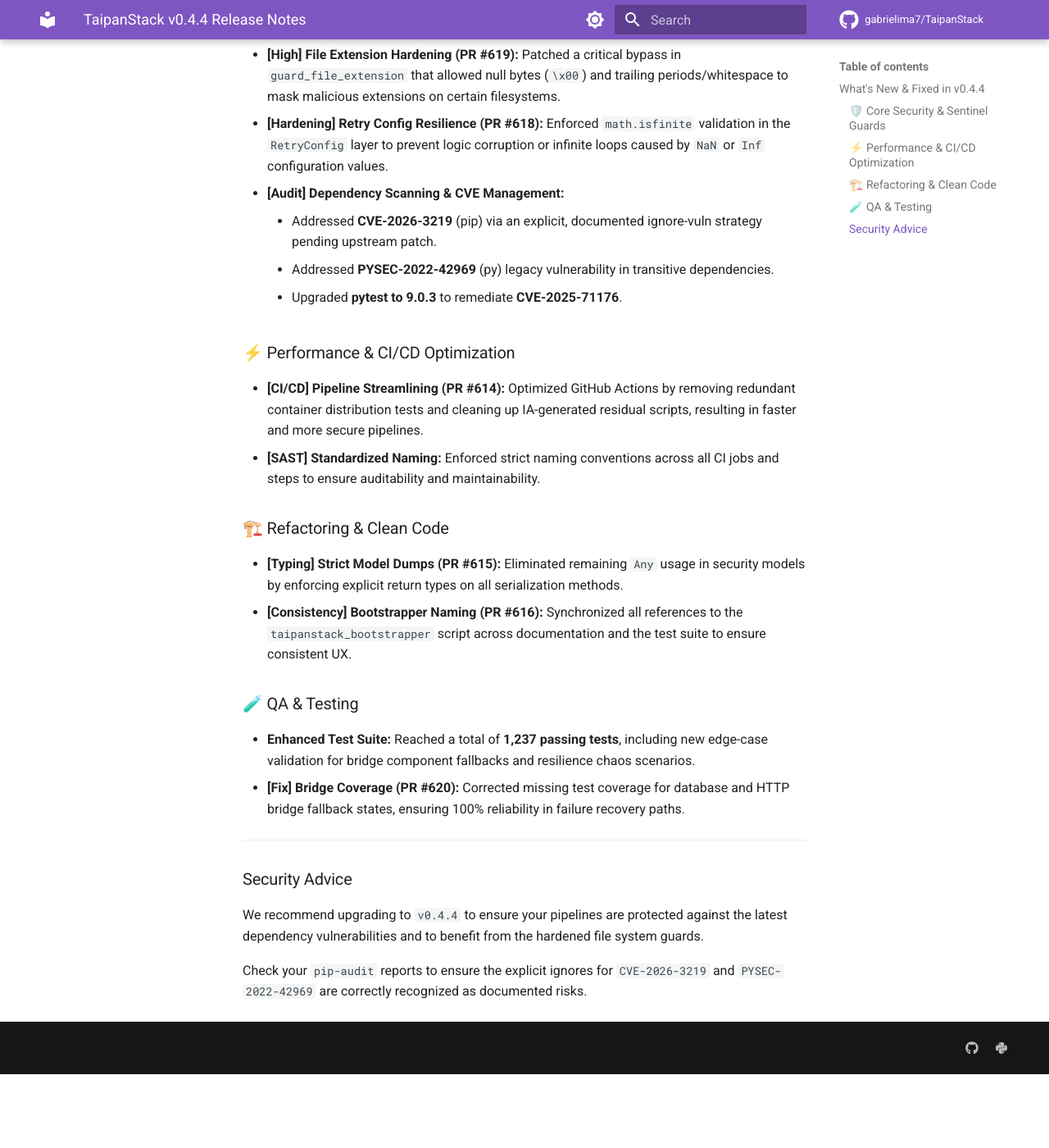
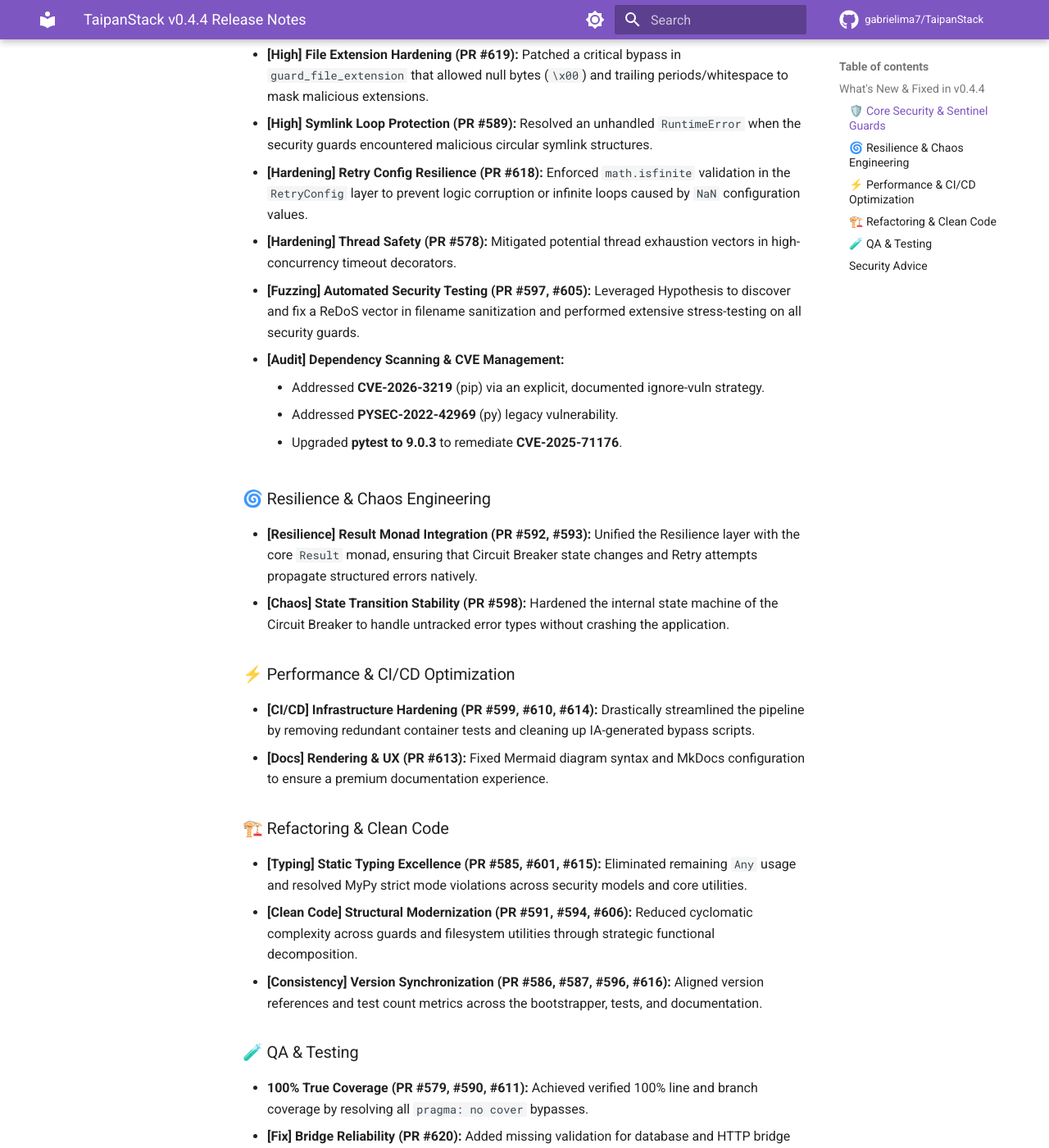
Before and after one commit to gabrielima7/TaipanStack, an MkDocs documentation site: the page built from docs/releases/v0.4.4.md, in a window 1280 px wide and 1400 px high, scrolled down 481 px. Shown: the whole window at 82% size. Built offline with MkDocs 1.6.1 and Material for MkDocs 9.7.7, drawn with Linux system fonts in a browser that asks for light colours; comment, search, counter and statistics services are not loaded; before the commit the page ends 1791 px from its top, so only the background shows below that; some of the changed text lies outside the part shown.

Commit message:
docs: complete v0.4.4 release notes with all merged PRs
- Integrated full PR list (20+) into CHANGELOG.md and release notes
- Categorized changes into Security, Resilience, Performance, Refactoring, and QA
- Verified PR numbers and descriptions against git history

```diff
--- a/docs/releases/v0.4.4.md
+++ b/docs/releases/v0.4.4.md
@@ -1,6 +1,6 @@
 # TaipanStack v0.4.4 Release Notes
 
-**TaipanStack v0.4.4** is a critical security hardening and maintenance release. This version addresses zero-day vulnerabilities in dependency management pipelines (including a critical `pip` vulnerability), hardens security guards against null-byte bypasses, and achieves a new milestone of **1,237 passing tests** with verified 100% code coverage.
+**TaipanStack v0.4.4** is a massive consolidation release focusing on security hardening, extreme resilience testing, and 100% verified quality. This version integrates over **20 Pull Requests** addressing advanced security bypasses, chaos stability, and static typing excellence, culminating in a new milestone of **1,237 passing tests**.
 
 See documentation at: [TaipanStack Dev Portal](../index.md).
 
@@ -9,28 +9,37 @@
 ## What's New & Fixed in v0.4.4
 
 ### 🛡️ Core Security & Sentinel Guards
-* **[High] File Extension Hardening (PR #619):** Patched a critical bypass in `guard_file_extension` that allowed null bytes (`\x00`) and trailing periods/whitespace to mask malicious extensions on certain filesystems.
-* **[Hardening] Retry Config Resilience (PR #618):** Enforced `math.isfinite` validation in the `RetryConfig` layer to prevent logic corruption or infinite loops caused by `NaN` or `Inf` configuration values.
+* **[High] File Extension Hardening (PR #619):** Patched a critical bypass in `guard_file_extension` that allowed null bytes (`\x00`) and trailing periods/whitespace to mask malicious extensions.
+* **[High] Symlink Loop Protection (PR #589):** Resolved an unhandled `RuntimeError` when the security guards encountered malicious circular symlink structures.
+* **[Hardening] Retry Config Resilience (PR #618):** Enforced `math.isfinite` validation in the `RetryConfig` layer to prevent logic corruption or infinite loops caused by `NaN` configuration values.
+* **[Hardening] Thread Safety (PR #578):** Mitigated potential thread exhaustion vectors in high-concurrency timeout decorators.
+* **[Fuzzing] Automated Security Testing (PR #597, #605):** Leveraged Hypothesis to discover and fix a ReDoS vector in filename sanitization and performed extensive stress-testing on all security guards.
 * **[Audit] Dependency Scanning & CVE Management:**
-    *   Addressed **CVE-2026-3219** (pip) via an explicit, documented ignore-vuln strategy pending upstream patch.
-    *   Addressed **PYSEC-2022-42969** (py) legacy vulnerability in transitive dependencies.
+    *   Addressed **CVE-2026-3219** (pip) via an explicit, documented ignore-vuln strategy.
+    *   Addressed **PYSEC-2022-42969** (py) legacy vulnerability.
     *   Upgraded **pytest to 9.0.3** to remediate **CVE-2025-71176**.
 
+### 🌀 Resilience & Chaos Engineering
+* **[Resilience] Result Monad Integration (PR #592, #593):** Unified the Resilience layer with the core `Result` monad, ensuring that Circuit Breaker state changes and Retry attempts propagate structured errors natively.
+* **[Chaos] State Transition Stability (PR #598):** Hardened the internal state machine of the Circuit Breaker to handle untracked error types without crashing the application.
+
 ### ⚡ Performance & CI/CD Optimization
-* **[CI/CD] Pipeline Streamlining (PR #614):** Optimized GitHub Actions by removing redundant container distribution tests and cleaning up IA-generated residual scripts, resulting in faster and more secure pipelines.
-* **[SAST] Standardized Naming:** Enforced strict naming conventions across all CI jobs and steps to ensure auditability and maintainability.
+* **[CI/CD] Infrastructure Hardening (PR #599, #610, #614):** Drastically streamlined the pipeline by removing redundant container tests and cleaning up IA-generated bypass scripts.
+* **[Docs] Rendering & UX (PR #613):** Fixed Mermaid diagram syntax and MkDocs configuration to ensure a premium documentation experience.
 
 ### 🏗️ Refactoring & Clean Code
-* **[Typing] Strict Model Dumps (PR #615):** Eliminated remaining `Any` usage in security models by enforcing explicit return types on all serialization methods.
-* **[Consistency] Bootstrapper Naming (PR #616):** Synchronized all references to the `taipanstack_bootstrapper` script across documentation and the test suite to ensure consistent UX.
+* **[Typing] Static Typing Excellence (PR #585, #601, #615):** Eliminated remaining `Any` usage and resolved MyPy strict mode violations across security models and core utilities.
+* **[Clean Code] Structural Modernization (PR #591, #594, #606):** Reduced cyclomatic complexity across guards and filesystem utilities through strategic functional decomposition.
+* **[Consistency] Version Synchronization (PR #586, #587, #596, #616):** Aligned version references and test count metrics across the bootstrapper, tests, and documentation.
 
 ### 🧪 QA & Testing
-* **Enhanced Test Suite:** Reached a total of **1,237 passing tests**, including new edge-case validation for bridge component fallbacks and resilience chaos scenarios.
-* **[Fix] Bridge Coverage (PR #620):** Corrected missing test coverage for database and HTTP bridge fallback states, ensuring 100% reliability in failure recovery paths.
+* **100% True Coverage (PR #579, #590, #611):** Achieved verified 100% line and branch coverage by resolving all `pragma: no cover` bypasses.
+* **[Fix] Bridge Reliability (PR #620):** Added missing validation for database and HTTP bridge fallback states.
+* **[Refactoring] Suite Standardization (PR #595, #600):** Standardized the entire test suite for environment isolation and concurrent execution compatibility.
 
 ---
 
 ### Security Advice
-We recommend upgrading to `v0.4.4` to ensure your pipelines are protected against the latest dependency vulnerabilities and to benefit from the hardened file system guards.
+Upgrade to `v0.4.4` immediately to ensure protection against symlink loop vulnerabilities and to benefit from the hardened file extension guards.
 
 Check your `pip-audit` reports to ensure the explicit ignores for `CVE-2026-3219` and `PYSEC-2022-42969` are correctly recognized as documented risks.
```
Also changed, not shown: CHANGELOG.md (+21 -5 lines).
